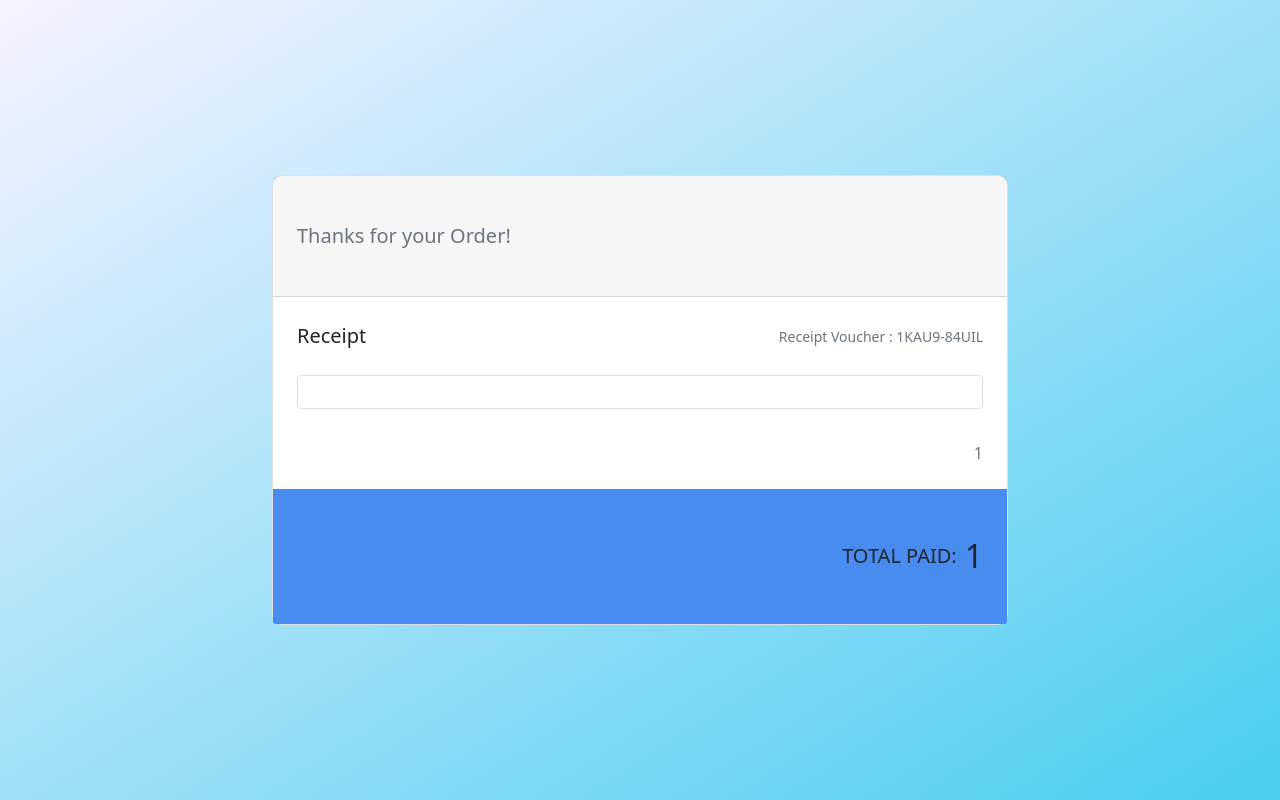
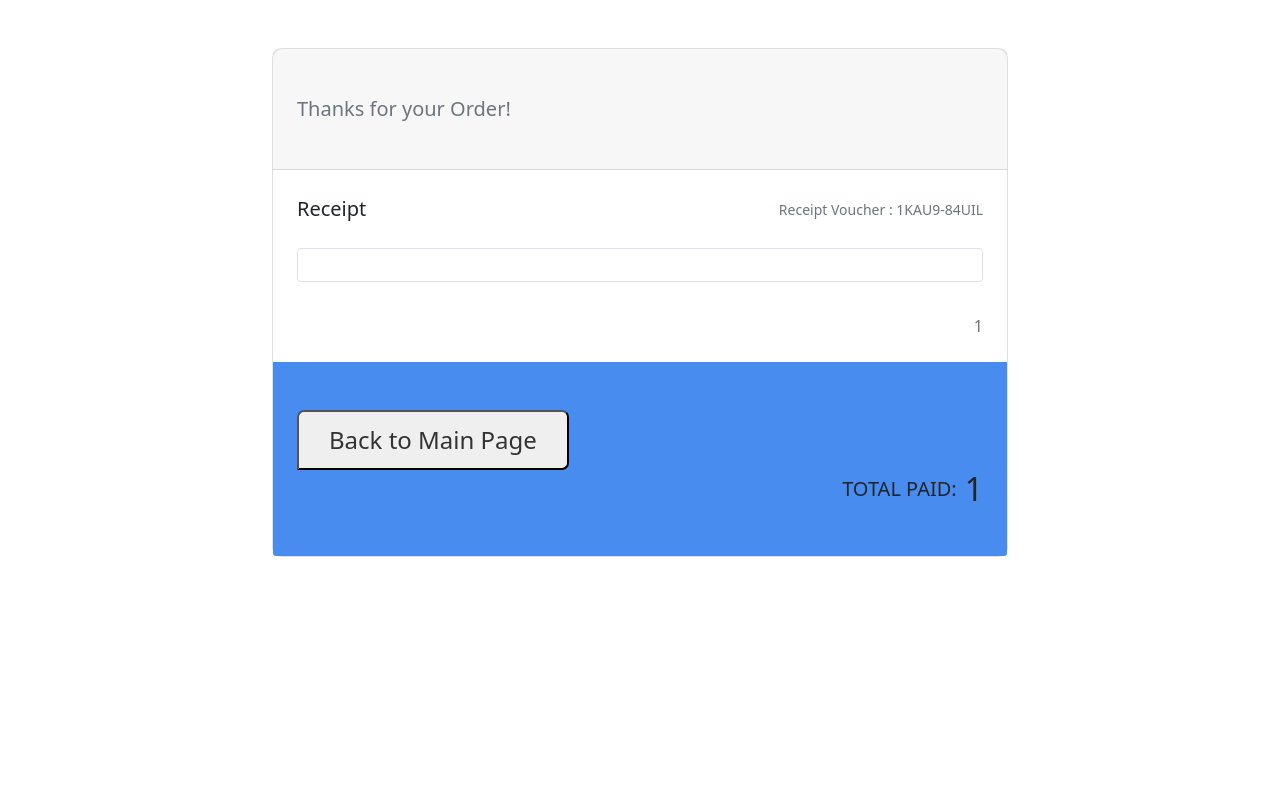
Before and after one commit to CodecoolGlobal/codecool-shop-2-java-wdattila, a Spring app: page /order in a window 1280 px wide. Run offline with Thymeleaf, Linux system fonts and the light colour scheme; the template is opened without the code that fills it: most values are stand-ins (such as "Sample title", 1, 10 or a date in 2020); data that the repository does not hold is empty.

Commit message:
Add: back to main menu button

```diff
--- a/src/main/java/com/codecool/shop/controller/OrderController.java
+++ b/src/main/java/com/codecool/shop/controller/OrderController.java
@@ -43,6 +43,8 @@
         WebContext context = new WebContext(req, resp, req.getServletContext());
 
         context.setVariable("cart", shoppingCartService.getCartDataById(1));
+        context.setVariable("totalPrice", shoppingCartService.getCartTotalPriceStringById(1));
+        context.setVariable("mainPage", "/");
         engine.process("order.html", context, resp.getWriter());
     }
 
@@ -63,6 +65,7 @@
         logger.info(String.valueOf(shoppingCartService.getCartTotalPriceStringById(1)));
         context.setVariable("cart", shoppingCartService.getCartDataById(1));
         context.setVariable("totalPrice", shoppingCartService.getCartTotalPriceStringById(1));
+        context.setVariable("mainPage", "/");
         engine.process("order.html", context, resp.getWriter());
     }
 }
--- a/src/main/webapp/static/css/order.css
+++ b/src/main/webapp/static/css/order.css
@@ -1,17 +1,50 @@
-.gradient-custom {
-    height: 100vh;
-    /* fallback for old browsers */
-    background: #49cef0;
-
-    /* Chrome 10-25, Safari 5.1-6 */
-    background: -webkit-linear-gradient(to top left, rgba(73, 206, 240, 1), rgba(246, 243, 255, 1));
-
-    /* W3C, IE 10+/ Edge, Firefox 16+, Chrome 26+, Opera 12+, Safari 7+ */
-    background: linear-gradient(to top left, rgba(73, 206, 240, 1), rgba(246, 243, 255, 1))
-}
-
 .card-footer{
     background-color: #498cf0;
     border-bottom-left-radius: 10px;
     border-bottom-right-radius: 10px;
 }
+
+img{
+    width: 80px;
+    height: 80px;
+}
+
+:root {
+    --background-color: #ffe5e5;
+    --color: #000000;
+    --feedback-bg-color: #ffffff;
+    --feedback-secondary-color: #ffacac;
+    --feedback-primary-color: #53488d;
+    --feedback-icon-color: #ffffff;
+    --feedback-form-input: #f4f4f4;
+}
+
+.container {
+    height: 100vh;
+}
+
+button {
+    padding: 10px 30px;
+    font-size: 24px;
+    cursor: pointer;
+
+    border-radius: 7px 7px 7px 0;
+}
+
+button:hover {
+     border-radius: 0px;
+
+     color: var(--feedback-primary-color);
+     background-color: var(--background-color);
+
+ }
+
+a{
+    text-decoration: none;
+    color: #333333;
+}
+
+a:hover{
+    text-decoration: none;
+    color: #333333;
+}
--- a/src/main/webapp/templates/order.html
+++ b/src/main/webapp/templates/order.html
@@ -49,7 +49,7 @@
                                         <div class="row d-flex justify-content-between pt-2" th:each="product: ${cart.keySet()}">
                                             <div class="col-md-2">
                                                 <img src=""
-                                                     class="img-fluid" th:attr="src='/static/img/product_' + ${product.getId()} + '.png'" alt="">
+                                                     th:attr="src='/static/img/product_' + ${product.getId()} + '.png'" alt="">
                                             </div>
                                             <div class="col-md-2 text-center d-flex justify-content-center align-items-center">
                                                 <p class="text-muted mb-0" th:text="${product.getName()}"></p>
@@ -71,9 +71,11 @@
                             </div>
                         </div>
                         <div class="card-footer border-0 px-4 py-5">
+                            <button><a href="#" th:href="${mainPage}">Back to Main Page</a></button>
                             <h5 class="d-flex align-items-center justify-content-end text-uppercase mb-0">Total
                                 paid: <span class="h2 mb-0 ms-2" th:text="${totalPrice}"></span></h5>
                         </div>
+
                     </div>
                 </div>
             </div>
```
